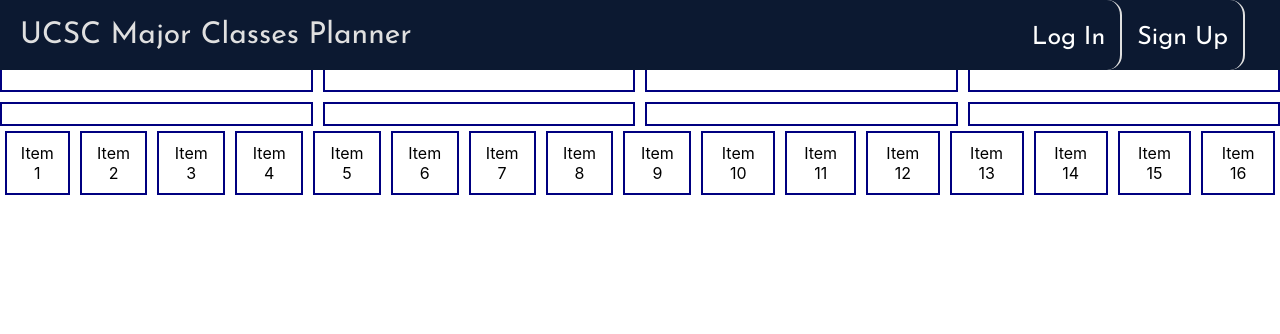
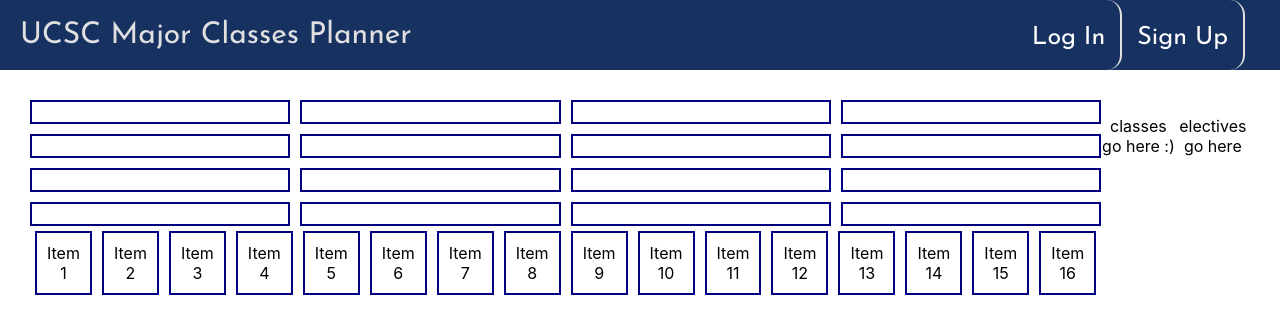
Before and after one commit to PurrGod/college-planner-webapp, a React (Create React App) app: page / in a window 1280 px wide. Shown: the top 334 px of the page. Built offline with nearby package versions, Linux system fonts and the light colour scheme.

Commit message:
added general structure

```diff
--- a/src/App.css
+++ b/src/App.css
@@ -1,5 +1,7 @@
 .App {
   text-align: center;
+  display: flex;
+  flex-direction: column;
 }
 
 .App-logo {
--- a/src/Bar.css
+++ b/src/Bar.css
@@ -1,5 +1,5 @@
 .bar {
-  background-color: rgb(12, 25, 49);
+  background-color: rgb(23, 49, 97);
   position: fixed;
   top: 0;
   left: 0;
--- a/src/Calendar.css
+++ b/src/Calendar.css
@@ -1,9 +1,16 @@
 /* calendar.css */
+.calendar {
+  margin-top: 100px;
+  margin-left: 30px;
+  margin-right: 30px;
+  display: flex;
+}
 
 .grid-container {
   display: grid;
   grid-template-columns: repeat(4, 1fr);
   gap: 10px; /* Adjust the gap between grid items */
+  flex: 1;
 }
 
 .grid-item {
@@ -22,8 +29,18 @@
 }
 
 .draggable-item {
-  border: 2px solid navy; /* Add navy borders to draggable items */
-  padding: 10px; /* Adjust padding as needed */
+  border: 2px solid navy;
+  padding: 10px;
   margin: 5px; /* Adjust margin as needed */
   cursor: grab; /* Change cursor to grab when dragging is possible */
 }
+
+.schedule-container {
+  flex: 1;
+}
+
+.classes-list,
+.electives {
+  flex: 1;
+  width: 20%;
+}
--- a/src/Calendar.js
+++ b/src/Calendar.js
@@ -44,6 +44,7 @@
 
   return (
     <div className="calendar">
+      <div className="schedule-container">
         <div className="grid-container">
           {calendarData.map((item, index) => (
             <div
@@ -73,6 +74,13 @@
           ))}
         </div>
       </div>
+      <div className="classes-list">
+        <p>classes go here :)</p>
+      </div>
+      <div className="electives">
+        <p>electives go here</p>
+      </div>
+    </div>
   );
 };
 
```
Lines whose indentation alone changed are shown as unchanged.
